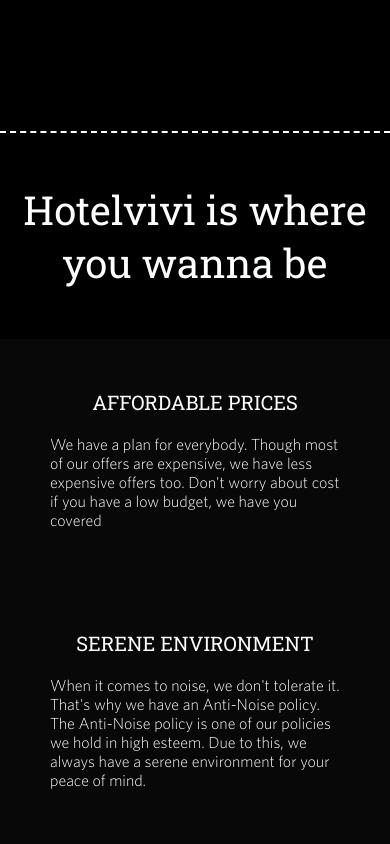
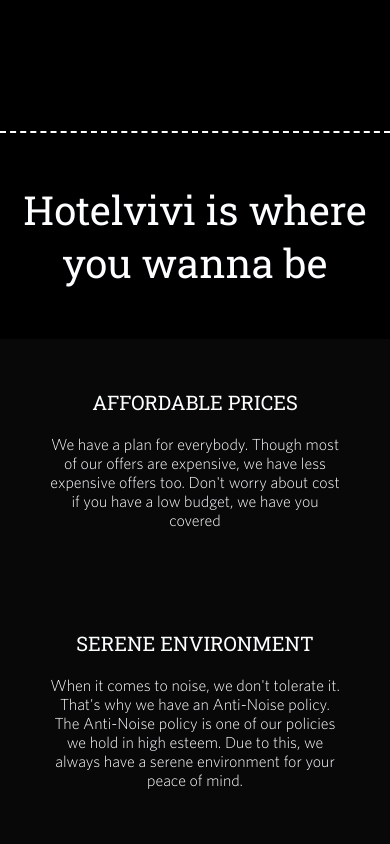
Before and after one commit to abrusu-collins/hotel-vivi, a React (Create React App) app: page / in a window 390 px wide. Shown: the part 3700-4544 px from the top of the page. Built offline with nearby package versions, Linux system fonts and the light colour scheme.

Commit message:
home done

```diff
--- a/src/sass/responsiveness styles/_homeresponsiveness.scss
+++ b/src/sass/responsiveness styles/_homeresponsiveness.scss
@@ -75,6 +75,13 @@
     }
   }
 }
+@media screen and (max-width: 351px) {
+  .all4u {
+    .offers {
+      width: 90%;
+    }
+  }
+}
 //place
 @media screen and (max-width: 1141px) {
   .place {
@@ -115,6 +122,7 @@
 }
 @media screen and (max-width: 551px) {
   .place {
+    text-align: center;
     & .reasons {
       width: 100%;
       & > div {
--- a/src/styles/index.css
+++ b/src/styles/index.css
@@ -806,6 +806,11 @@ video {
     width: 80%;
   }
 }
+@media screen and (max-width: 351px) {
+  .all4u .offers {
+    width: 90%;
+  }
+}
 @media screen and (max-width: 1141px) {
   .place .title {
     padding: 50px 20px;
@@ -836,6 +841,9 @@ video {
   }
 }
 @media screen and (max-width: 551px) {
+  .place {
+    text-align: center;
+  }
   .place .reasons {
     width: 100%;
   }
```
